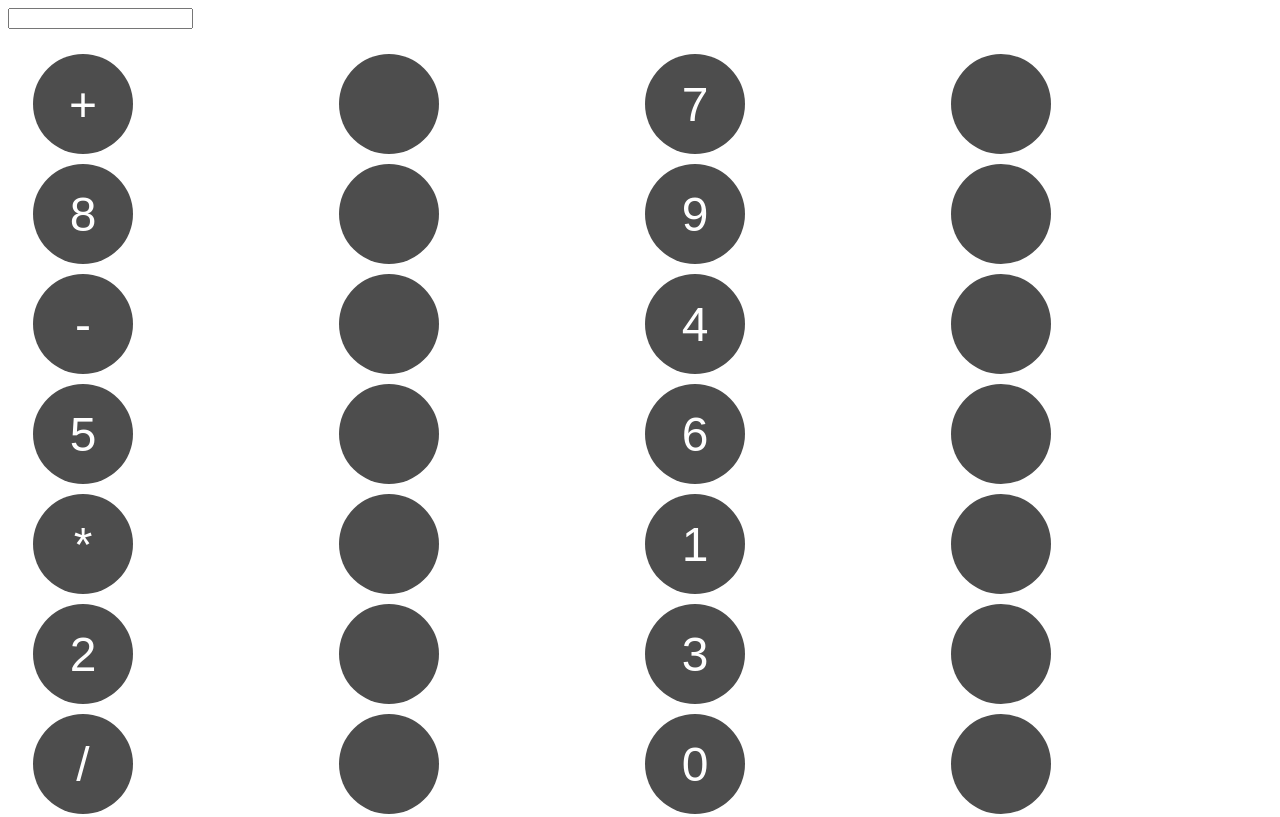
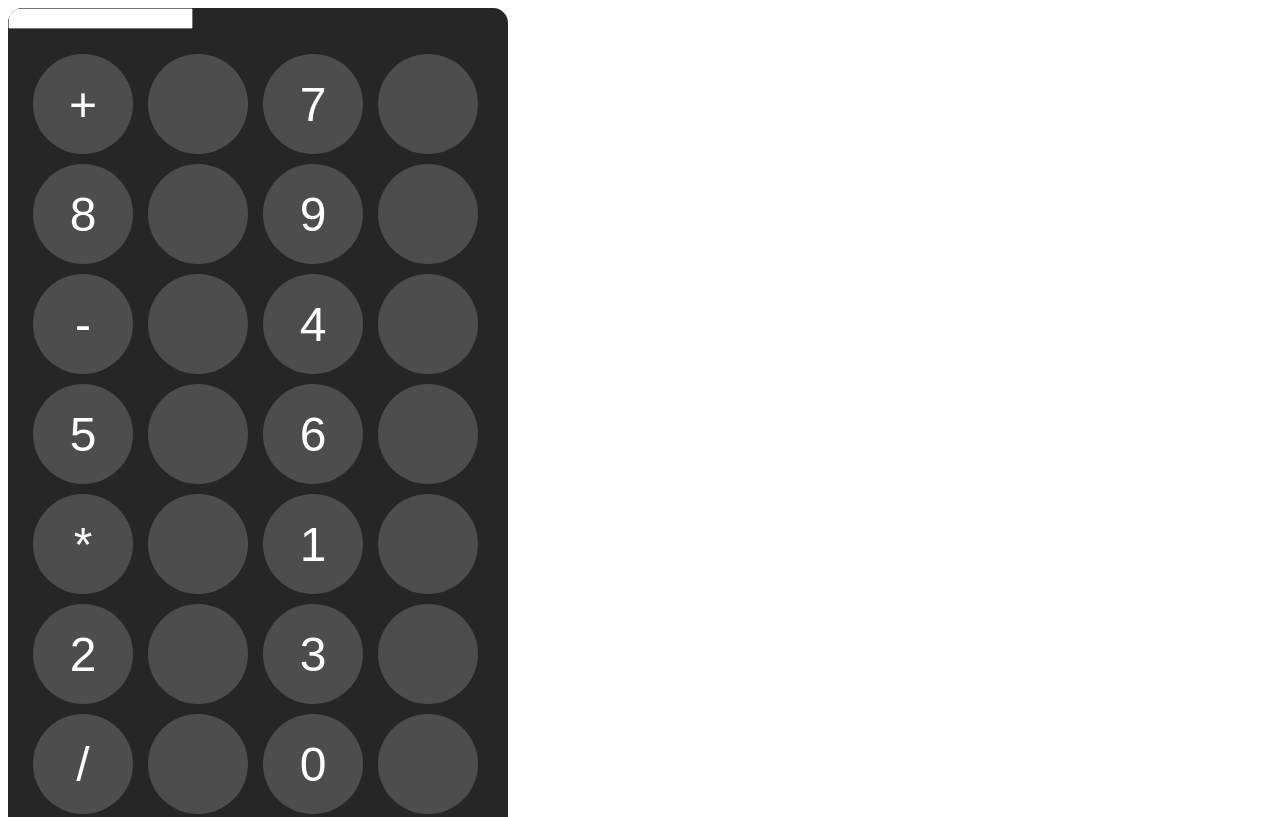
Before and after one commit to LinoXsama/calculator, a plain HTML site: page index.html in a window 1280 px wide. Shown: the top 817 px of the page. Drawn offline with Linux system fonts and the light colour scheme.

Commit message:
Stylisation du conteneur global de la calculatrice !
- la police par défaut sera Arial et en cas de souci, la police
de secours (fallback) sera sans-serif,
- la largeur max du conteneur sera de  500px,
- le débordement sera caché (overflow: hidden)

```diff
--- a/styles.css
+++ b/styles.css
@@ -1,3 +1,11 @@
+#calculator {
+   font-family: Arial, sans-serif;
+   background-color: hsl(0, 0%, 15%);
+   border-radius: 15px;
+   max-width: 500px;
+   overflow: hidden;
+}
+
 #keys {
    display: grid;
    grid-template-columns: repeat(4, 1fr);
```
